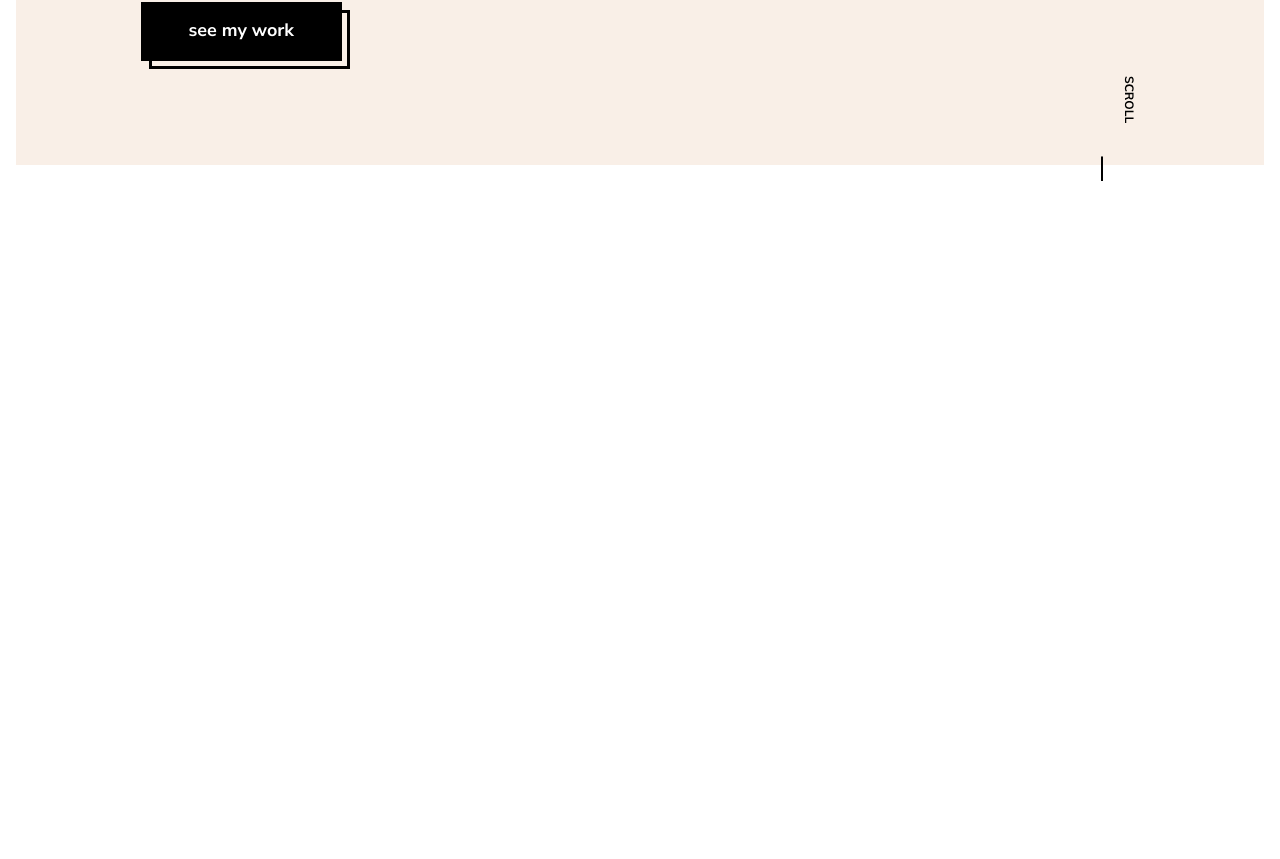
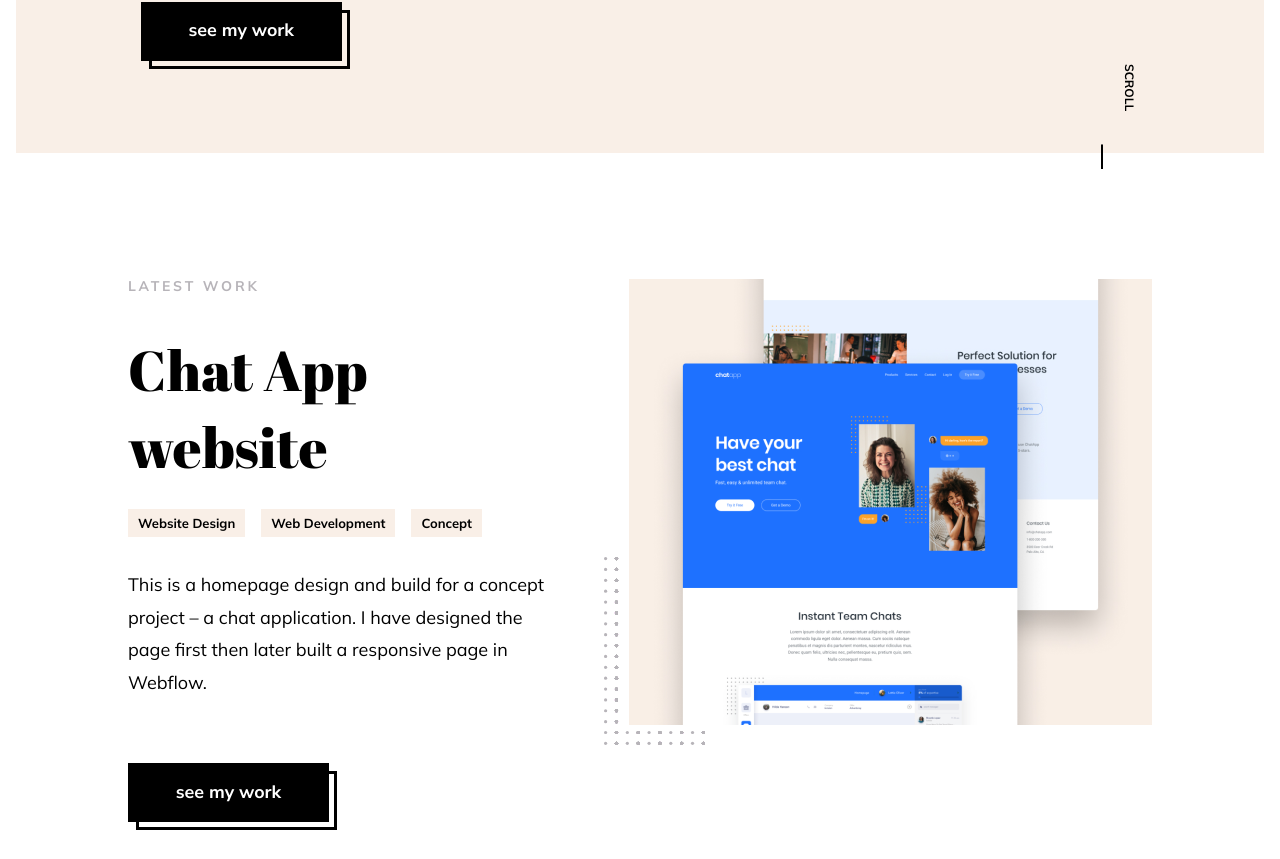
Before and after one commit to EthanLiu1230/portfolio-next, a Next.js app: page / in a window 1280 px wide. Shown: the part 623-1482 px from the top of the page. Before the commit the page ends 804 px from the top, so only its background shows below. Built offline with nearby package versions, Linux system fonts and the light colour scheme.

Commit message:
on thumbnail.jsx

```diff
--- a/components/hover-button.jsx
+++ b/components/hover-button.jsx
@@ -1,7 +1,7 @@
 import React from 'react';
 import styled from 'styled-components';
 
-const Container = styled.div`
+const Container = styled.a`
   width: 209px;
   height: 67px;
   position: relative;
@@ -48,12 +48,14 @@ const StrokeBox = styled.div`
   left: 8px;
 `;
 
-const HoverButton = ({ children }) => (
-  <Container>
-    <Button>{children}</Button>
-    <StrokeBox/>
-  </Container>
-);
+const HoverButton = React.forwardRef(({ onClick, href, children }, ref) => {
+  return (
+    <Container>
+      <Button href={href} onClick={onClick} ref={ref}>{children}</Button>
+      <StrokeBox/>
+    </Container>
+  );
+});
 
 HoverButton.defaultProps = {
   children: 'See my work'
--- a/components/tag.jsx
+++ b/components/tag.jsx
@@ -1,12 +1,12 @@
-import React from "react"
-import styled from "styled-components"
+import React from 'react';
+import styled from 'styled-components';
 
 const Container = styled.div`
   padding: 6px 10px;
   margin: 0;
   width: fit-content;
 
-  background-color: #f9efe7;
+  background-color: ${({ theme }) => theme.colors.primary};
 
   font-family: Mulish, sans-serif;
   font-style: normal;
@@ -14,12 +14,12 @@ const Container = styled.div`
   font-size: 13px;
   line-height: 16px;
   text-transform: capitalize;
-`
+`;
 
 const Tag = ({ children }) => (
   <Container>
     <div>{children}</div>
   </Container>
-)
+);
 
-export default Tag
+export default Tag;
--- a/components/thumbnail/forward/forward.jsx
+++ b/components/thumbnail/forward/forward.jsx
@@ -1,34 +1,33 @@
-import React from "react"
-import ForwardArrow from "./forward-arrow.svg"
-import styled from "styled-components"
-import { Color } from "../../../styles/styles"
+import React from 'react';
+import ForwardArrow from './forward-arrow.svg';
+import styled from 'styled-components';
 
 const Container = styled.div`
   display: flex;
   align-items: normal;
   width: fit-content;
-`
+`;
 
 const PromptWrapper = styled.div`
   display: inline-block;
-  color: ${Color.grey};
+  color: ${({ theme }) => theme.colors.text2};
   font-size: 14px;
   font-weight: 600;
   letter-spacing: .03em;
 
   margin-right: 12px;
-`
+`;
 
 const ArrowWrapper = styled.div`
   width: min-content;
   height: min-content;
-`
+`;
 
 const Forward = () => (
   <Container>
     <PromptWrapper>See this project</PromptWrapper>
     <ArrowWrapper><ForwardArrow/></ArrowWrapper>
   </Container>
-)
+);
 
-export default Forward
+export default Forward;
--- a/components/thumbnail/thumbnail.jsx
+++ b/components/thumbnail/thumbnail.jsx
@@ -1,25 +1,27 @@
-import React from "react"
-import Dots from "./dots.svg"
-import Forward from "./forward/forward"
-import { navigate } from "gatsby"
+import React from 'react';
+import Dots from './dots.svg';
+import Forward from './forward/forward';
 
-import styled from "styled-components"
+import styled from 'styled-components';
 
 const ImageWrapper = styled.div`
   position: absolute;
   bottom: 25px;
   left: 25px;
 
+  background: ${({ theme }) => theme.colors.primary};
+  display: flex;
+
   transition-property: bottom, left;
   transition-duration: .4s;
   transition-timing-function: ease-in-out;
-`
+`;
 
 const DotsWrapper = styled.div`
   position: absolute;
   bottom: 0;
   left: 0;
-`
+`;
 
 const ForwardWrapper = styled.div`
   position: absolute;
@@ -30,7 +32,7 @@ const ForwardWrapper = styled.div`
   transition-property: all;
   transition-duration: .4s;
   transition-timing-function: ease-in-out;
-`
+`;
 
 const Container = styled.div`
   position: relative;
@@ -48,15 +50,19 @@ const Container = styled.div`
       opacity: 1;
     }
   }
-`
+`;
 
-const Thumbnail = ({ image, to }) => (
-  <Container onClick={() => navigate(to)}>
-    <ImageWrapper><img src={require("../../images/chat app thumb.png")}
+const Thumbnail = ({ image }) => (
+  <Container>
+    <ImageWrapper><img src={image}
                        alt="thumbnail"/></ImageWrapper>
     <DotsWrapper><Dots/></DotsWrapper>
     <ForwardWrapper><Forward/></ForwardWrapper>
   </Container>
-)
+);
 
-export default Thumbnail
+Thumbnail.defaultProps = {
+  image: '/images/thumbnail.png'
+};
+
+export default Thumbnail;
--- a/pages/index.js
+++ b/pages/index.js
@@ -1,6 +1,47 @@
 import Hero from '../components/hero';
 import React from 'react';
+import styled from 'styled-components';
 import HoverButton from '../components/hover-button';
+import Link from 'next/link';
+import { ContentMarginX, ContentMarginY } from '../styles/utils';
+import Tag from '../components/tag';
+import Thumbnail from '../components/thumbnail/thumbnail';
+
+const GridLayout = styled.div`
+  ${ContentMarginX};
+  display: grid;
+  grid-template-columns: 1.2fr .8fr;
+  >* {
+    ${ContentMarginY};
+  }
+  >:nth-child(odd) {
+    justify-self: start;
+    align-self: start;
+    width: 90%;
+  }
+  >:nth-child(even) {
+    justify-self: end;
+    align-items: start;
+    margin-left: .5rem;
+  }
+  @media (max-width: 960px) {
+    grid-template-columns: 1fr;
+      >:nth-child(even) {
+        justify-self: start;
+        align-items: start;
+      }
+  }
+`;
+
+const TagGroup = styled.div`
+  display: inline-flex;
+  flex-wrap: wrap;
+  > * {
+    margin-right: 1rem;
+  }
+`;
+
+const LatestWork = styled.div``;
 
 export default function Home() {
   return (
@@ -14,8 +55,26 @@ export default function Home() {
           globe. If you need a modern and powerful website, send me an email.
           If we are a good fit, I will give you a time and cost estimate.
         </p>
-        <HoverButton>See my work</HoverButton>
+        <Link href={`/first-page`} passHref>
+          <HoverButton>See my work</HoverButton>
+        </Link>
       </Hero>
+      <GridLayout>
+        <LatestWork>
+          <h3>latest work</h3>
+          <h1>Chat App website</h1>
+          <TagGroup>
+            <Tag>Website Design</Tag>
+            <Tag>Web Development</Tag>
+            <Tag>Concept</Tag>
+          </TagGroup>
+          <p>This is a homepage design and build for a concept project – a chat
+            application. I have designed the page first then later built a
+            responsive page in Webflow.</p>
+          <HoverButton/>
+        </LatestWork>
+        <Thumbnail/>
+      </GridLayout>
     </>
   );
 }
```
Also changed, not shown: components/latest-work.jsx (+2 -16 lines), pages/first-page.js (added, +9 -0 lines), public/images/thumbnail.png (added).
